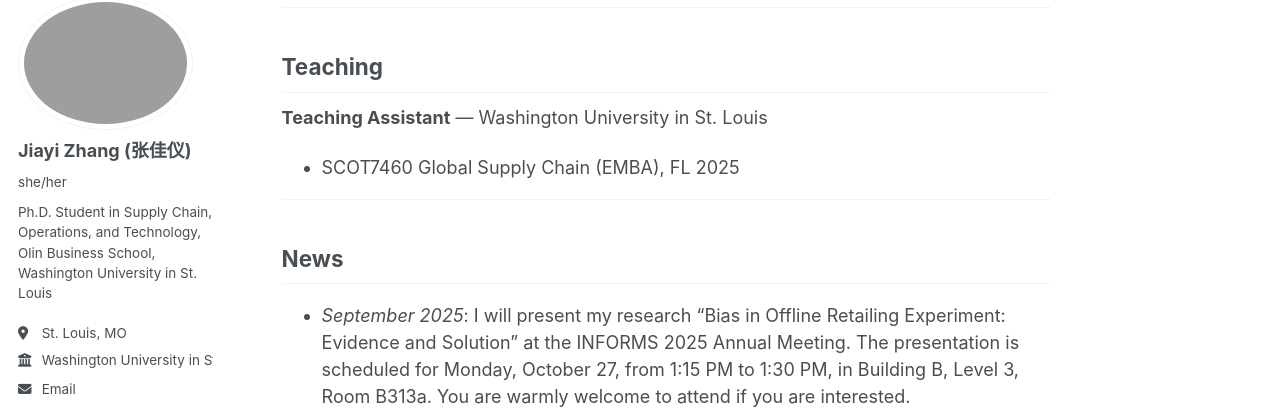
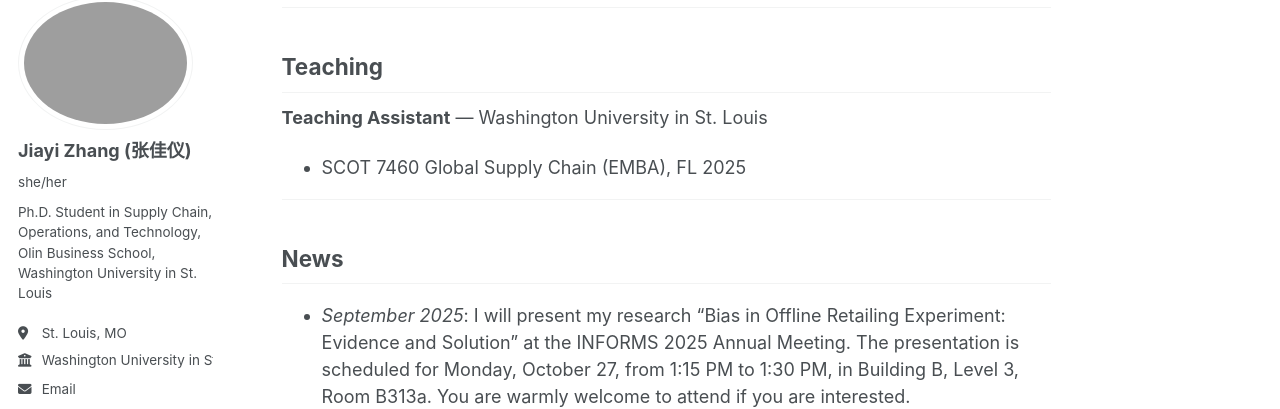
Before and after one commit to PatZjy/jiayizhang, a Jekyll site: the page built from index.md, in a window 1280 px wide and 900 px high, scrolled down 904 px. Shown: the part 103-512 px from the top of the window. Built offline with Jekyll 4.4.1, drawn with Linux system fonts in a browser that asks for light colours; a script that is not in the unit is left out.

Commit message:
Fix formatting of course code in index.md

```diff
--- a/index.md
+++ b/index.md
@@ -35,7 +35,7 @@ My research interests include Digital Platforms and Marketplaces, Large Language
 
 ## Teaching
 **Teaching Assistant** — Washington University in St. Louis
-- SCOT7460 Global Supply Chain (EMBA), FL 2025
+- SCOT 7460 Global Supply Chain (EMBA), FL 2025
 
 ---
 
```
